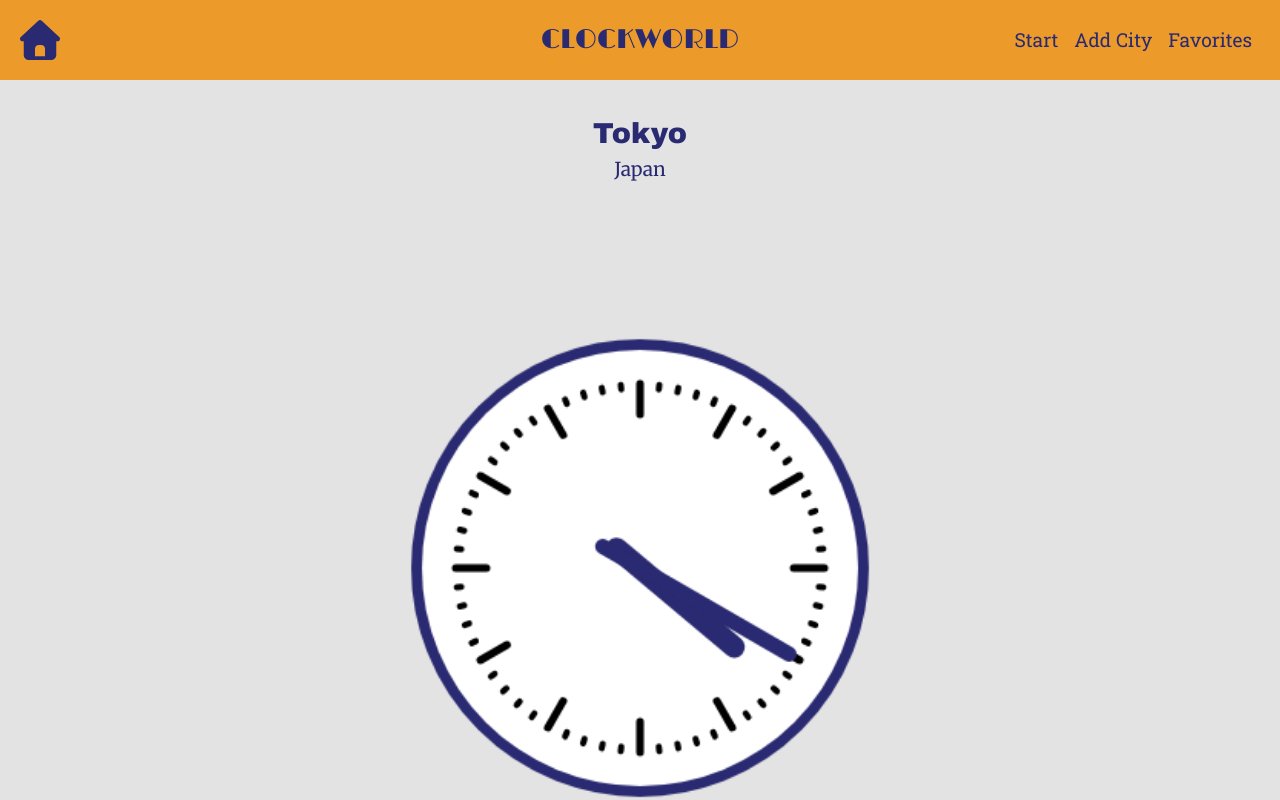
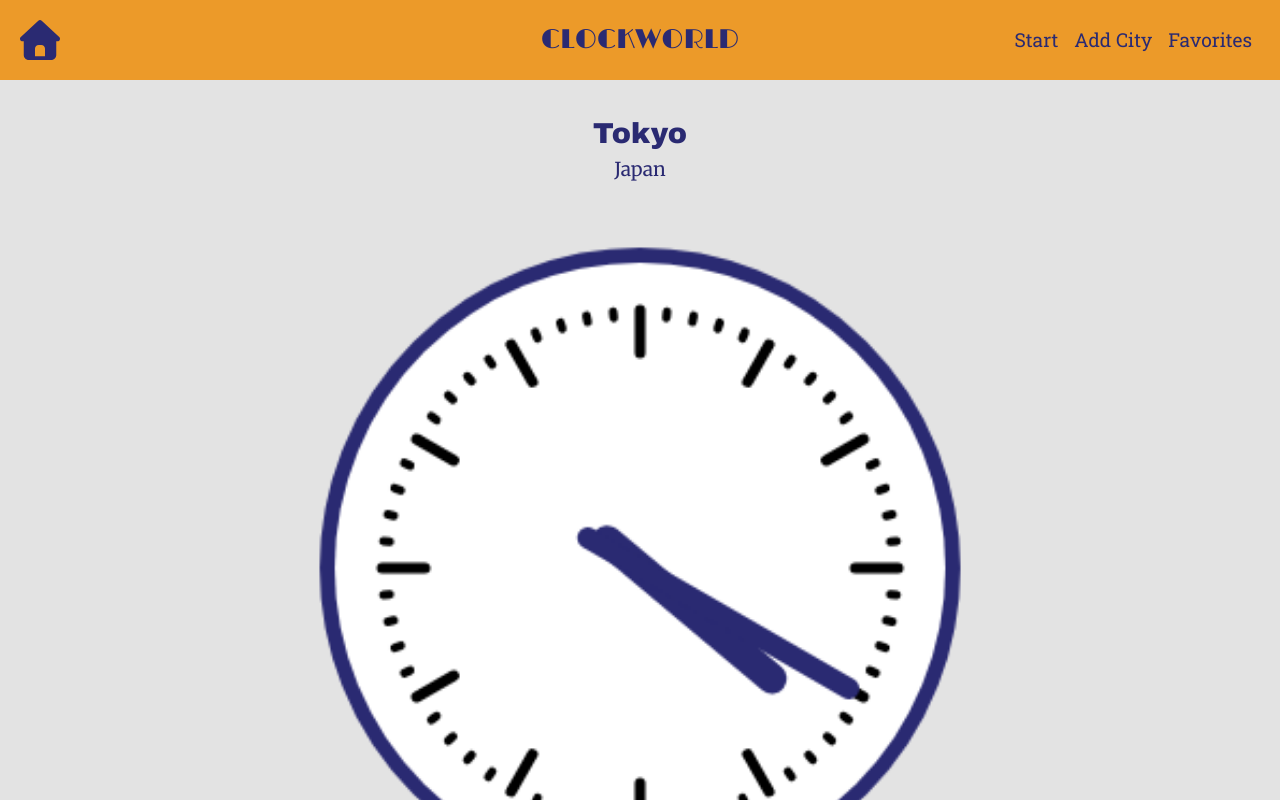
Before and after one commit to Bobbyloo89/CLOCKWORLD, a React (Vite) app: page / in a window 1280 px wide. Shown: the top 800 px of the page. Built offline with nearby package versions, Linux system fonts and the light colour scheme.

Commit message:
Adjusted styling of AnalogClock to remove some whitespace.

```diff
--- a/src/styles/analog-clock.css
+++ b/src/styles/analog-clock.css
@@ -1,24 +1,16 @@
 .clock-container-outer {
-  display: flex;
-  flex-direction: column;
-  align-items: center;
-  overflow: hidden;
-  position: relative;
+  display: inline-block;
 }
 .clock-container {
-  height: auto;
-  display: flex;
-  justify-content: center;
-  align-items: center;
+  width: 60svw;
+  height: 60svw;
+  overflow: hidden;
+  display: grid;
+  place-items: center;
 }
 .clock-container canvas {
-  width: 60svw;
-  height: 60svw;
+  width: 100%;
+  height: 100%;
+  transform-origin: center center;
+  transform: scale(1.4);
 }
-.canvas-container {
-  display: flex;
-  justify-content: center;
-  align-items: center;
-  background-color: #ffffff;
-  position: relative;
-}
```
